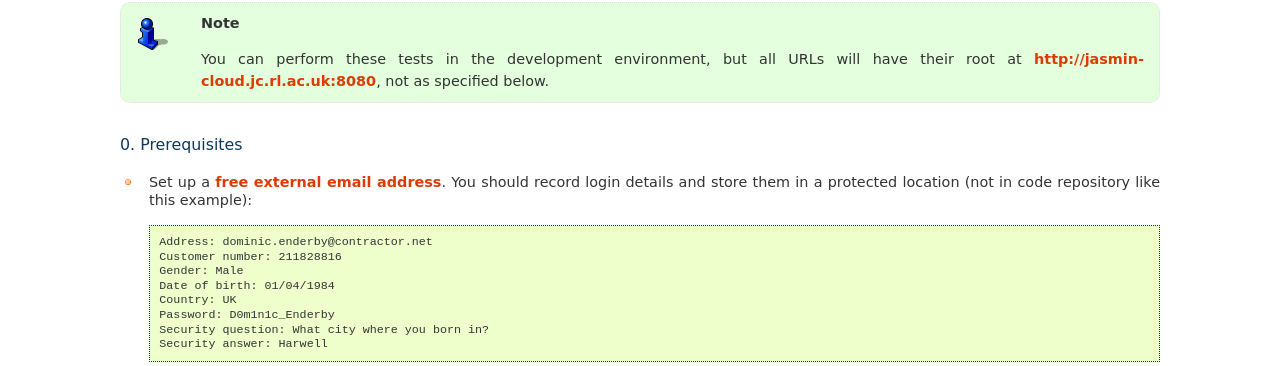
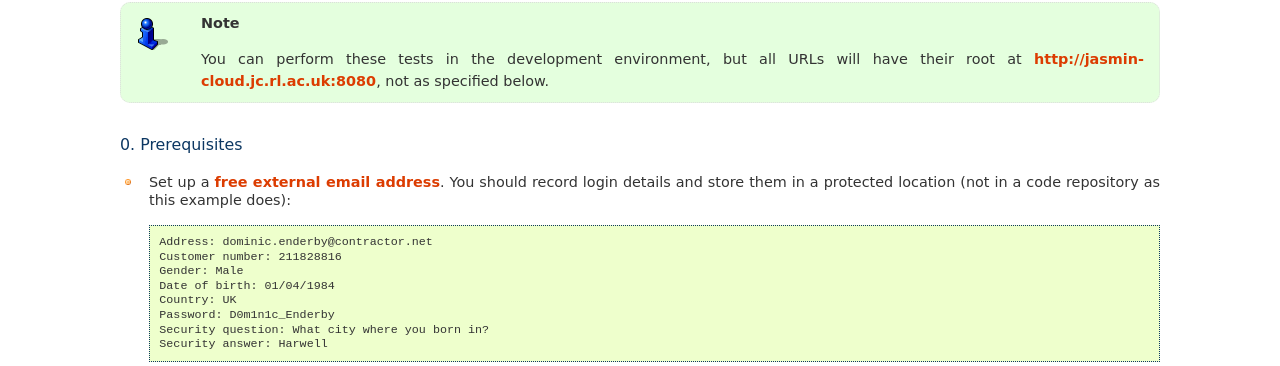
Before and after one commit to cedadev/cloudhands-ops, a Sphinx documentation site: the page built from cloudhands/ops/doc/tst-integration.rst, in a window 1280 px wide and 900 px high. Shown: the part 328-694 px from the top of the window. Built offline with Sphinx 7.4.7, drawn with Linux system fonts in a browser that asks for light colours; pages that are not in the unit, such as notebooks, are missing from menus; some of the changed text lies outside the part shown.

```diff
--- a/cloudhands/ops/doc/tst-integration.rst
+++ b/cloudhands/ops/doc/tst-integration.rst
@@ -25,7 +25,7 @@ This procedure tests various paths through the user registration process.
 
 * Set up a `free external email address`_.
   You should record login details and store them in a protected location
-  (not in code repository like this example)::
+  (not in a code repository as this example does)::
 
     Address: dominic.enderby@contractor.net
     Customer number: 211828816
```
Also changed, not shown: other parts of cloudhands/ops/doc/tst-integration.rst (+2 -1 lines), 1 other file.
